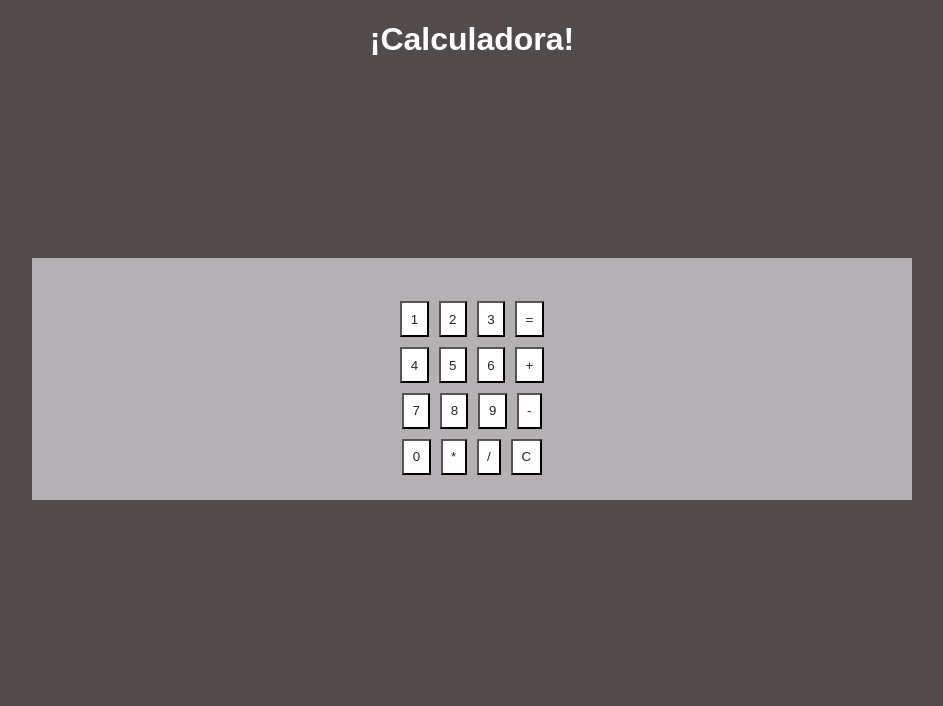
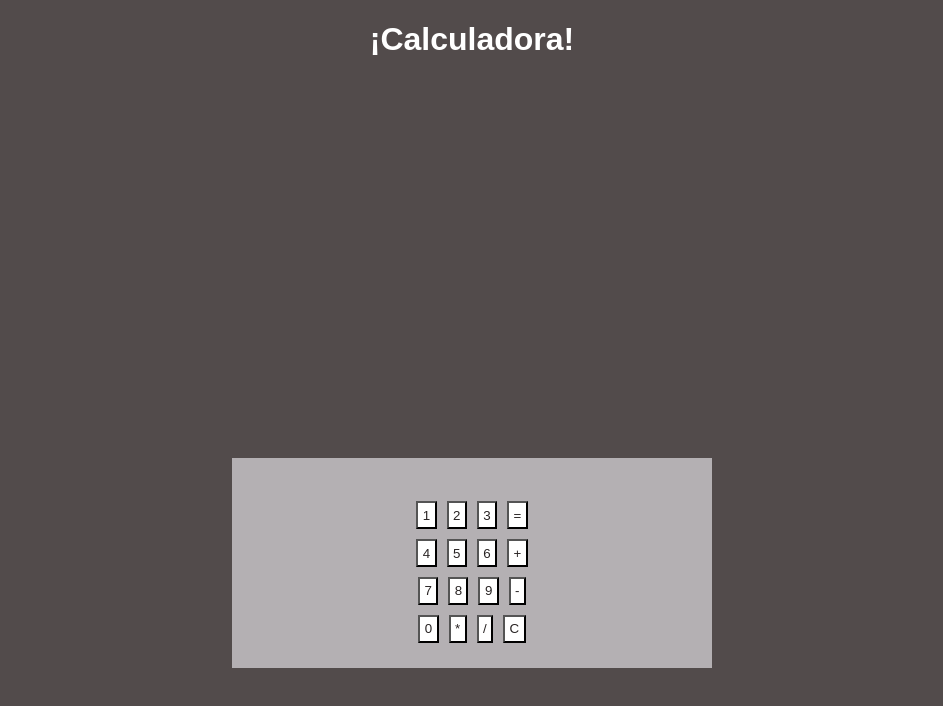
Before and after one commit to NicoUrrego/calculadoraReact, a React (Create React App) app: page / in a window 1280 px wide. Shown: the top 706 px of the page, without its empty margins (168-1111 px from the left). Built offline with nearby package versions, Linux system fonts and the light colour scheme.

Commit message:
Commit styles calculadora

```diff
--- a/src/styles.css
+++ b/src/styles.css
@@ -14,7 +14,7 @@ font-family: sans-serif;
 .Calculadora {
   color: rgb(41, 36, 36);
   background-color: rgb(180, 176, 179);
-  margin: 200px;
+  margin: 400px;
   padding: 20px
 }
 
```
